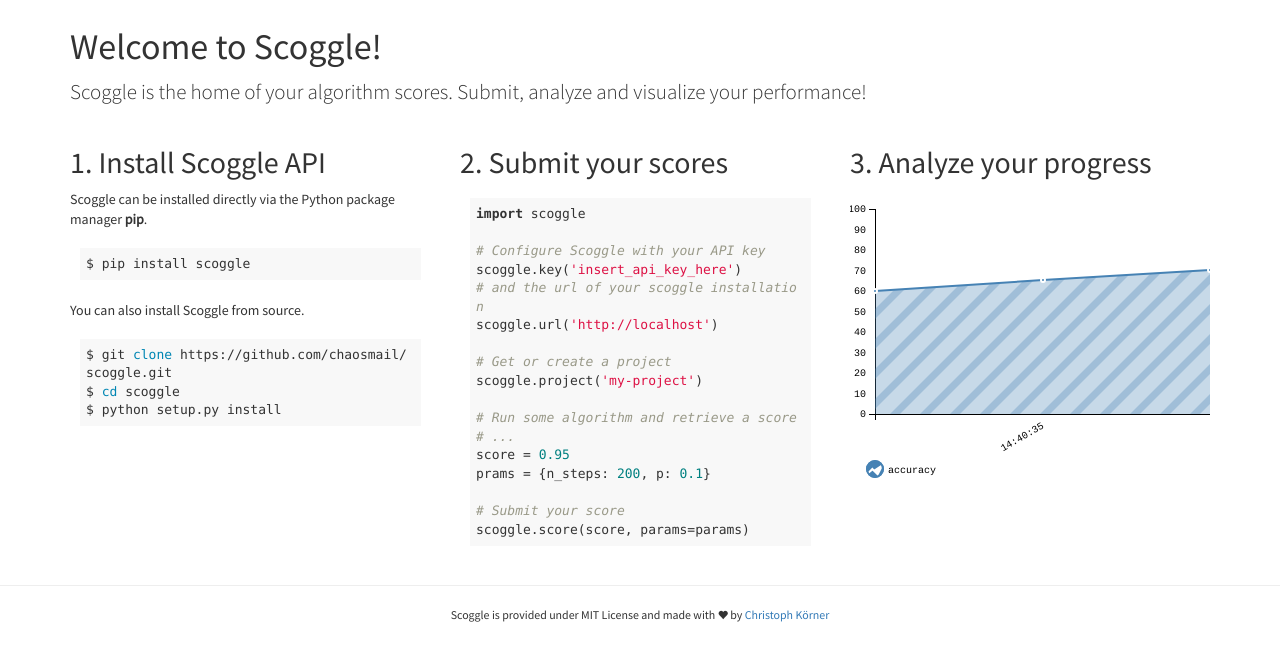
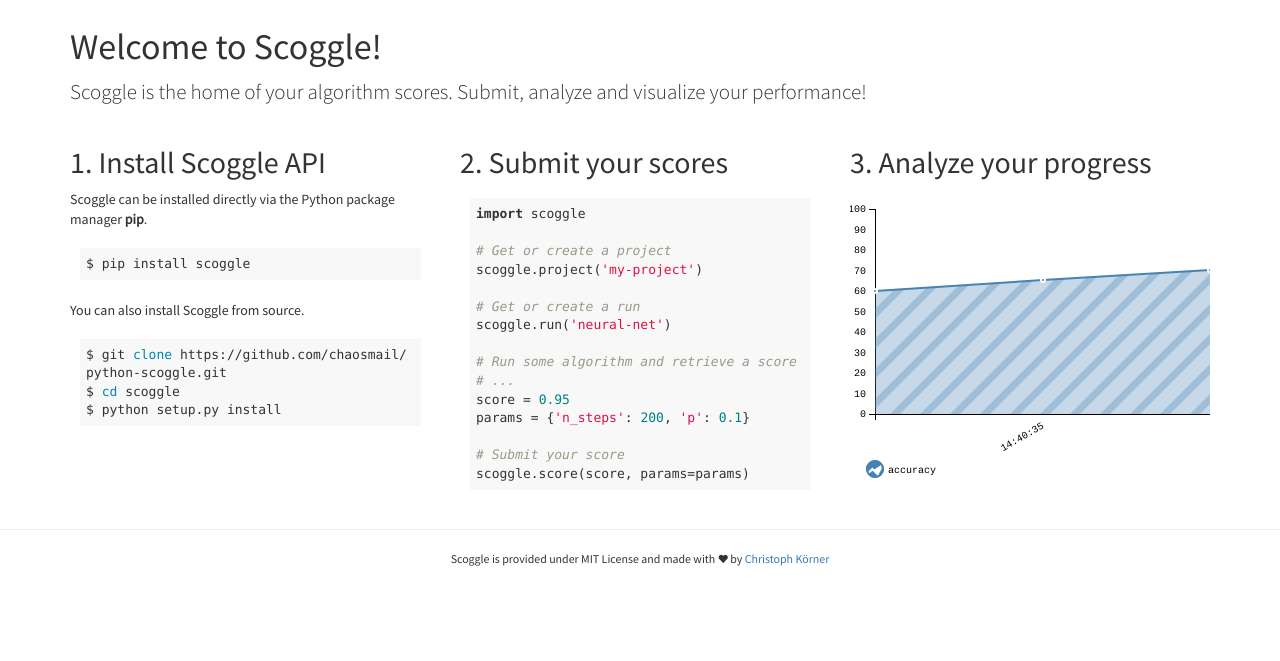
Before and after one commit to chaosmail/scoggle-web, a Django app: page / in a window 1280 px wide. Shown: the part 51-712 px from the top of the page. Run offline with Django 3.2, Linux system fonts and the light colour scheme; the visitor is signed in with stand-in values (Sample User, id 1); some libraries are stand-ins or nearby versions.

Commit message:
Fixed scoggle API

```diff
--- a/frontend/templates/partial/code-config-environ.html
+++ b/frontend/templates/partial/code-config-environ.html
@@ -1,4 +1,4 @@
 <div hljs language="bash">
-export SCOGGLE_URL = "{% if host %}{{ host }}{% else %}insert_scoggle_url_here{% endif %}"
-export SOCGGLE_KEY = "{% if token %}{{ token.key }}{% else %}insert_api_key_here{% endif %}"
+export SCOGGLE_URL="{% if host %}{{ host }}{% else %}insert_scoggle_url_here{% endif %}"
+export SOCGGLE_KEY="{% if token %}{{ token.key }}{% else %}insert_api_key_here{% endif %}"
 </div>
--- a/frontend/templates/partial/code-install-source.html
+++ b/frontend/templates/partial/code-install-source.html
@@ -1,5 +1,5 @@
 <div hljs language="bash">
-$ git clone https://github.com/chaosmail/scoggle.git
+$ git clone https://github.com/chaosmail/python-scoggle.git
 $ cd scoggle
 $ python setup.py install
 </div>
--- a/frontend/templates/partial/code-submit.html
+++ b/frontend/templates/partial/code-submit.html
@@ -1,21 +1,16 @@
 <div hljs language="python">
 import scoggle
 
-# Configure Scoggle with your API key
-scoggle.key('{% if token %}{{ token.key }}{% else %}insert_api_key_here{% endif %}')
-# and the url of your scoggle installation
-scoggle.url('{% if host %}{{ host }}{% else %}insert_scoggle_url_here{% endif %}')
-
 # Get or create a project
 scoggle.project('{% if project %}{{ project.slug }}{% else %}my-project{% endif %}')
-{% if project %}
+
 # Get or create a run
 scoggle.run('neural-net')
-{% endif %}
+
 # Run some algorithm and retrieve a score
 # ...
 score = 0.95
-prams = {n_steps: 200, p: 0.1}
+params = {'n_steps': 200, 'p': 0.1}
 
 # Submit your score
 scoggle.score(score, params=params)
```
Also changed, not shown: frontend/templates/project.html (+6 -1 lines), 1 other file.
